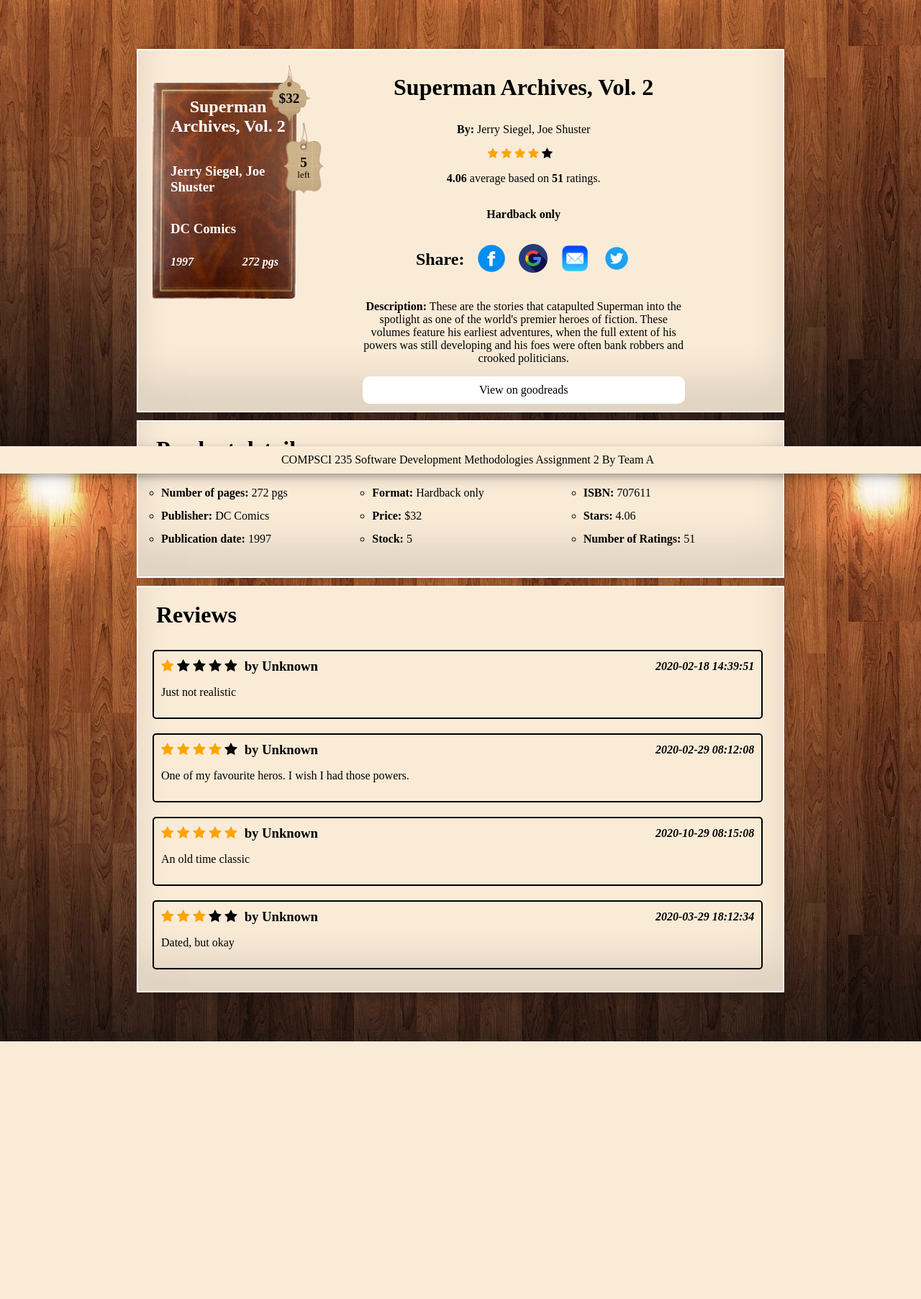
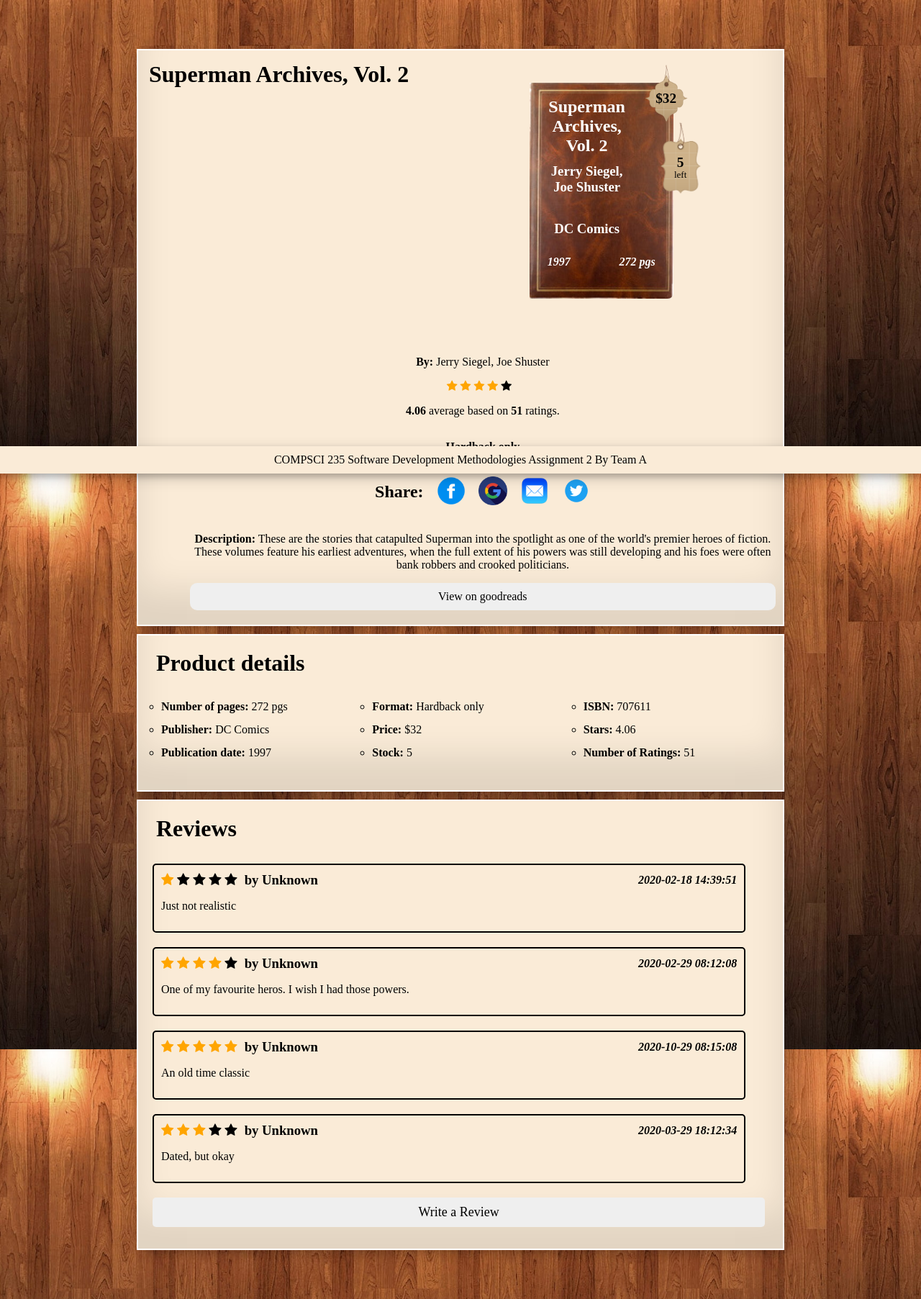
Before and after one commit to KimberleyEvans-Parker/BookBrowser, a Flask app: page /book/707611 in a window 1280 px wide. Shown: the part 142-1947 px from the top of the page at 72% size. Before the commit the page ends 1589 px from the top, so only its background shows below. Run offline with Flask 2, Linux system fonts and the light colour scheme.

Commit message:
Make containers flex

```diff
--- a/library/static/css/main.css
+++ b/library/static/css/main.css
@@ -27,7 +27,7 @@ a {
 }
 
 .link {
-    background-color: white;
+    background-color: #efefef;
     border-radius: 10px;
     padding: 10px;
 }
@@ -74,6 +74,39 @@ button:hover {
     position: relative;
     height: 100%;
 }
+
+
+/* ------------------------- responsive containers --------------------------- */
+
+* {
+    box-sizing: border-box;
+  }
+
+  .flex-container {
+    display: flex;
+    flex-wrap: wrap;
+    /* font-size: 30px; */
+    text-align: center;
+  }
+
+  .flex-item-left {
+    padding: 10px;
+    flex: 20%;
+  }
+
+  .flex-item-right {
+    padding: 10px;
+    flex: 50%;
+  }
+
+  /* Responsive layout - makes a one column-layout instead of a two-column layout */
+  @media (max-width: 500px) {
+    .flex-item-right, .flex-item-left {
+      flex: 100%;
+    }
+  }
+
+/* ------------------------- change page buttons --------------------------- */
 
 .change-page {
     color: antiquewhite;
@@ -123,6 +156,27 @@ button:hover {
     margin-top: -20px;
     font-style: italic;
 }
+
+.write-review-button {
+    margin: 20px;
+    margin-top: 0px;
+    padding: 10px;
+    width: 95%;
+    border-radius: 5px;
+    background-color: #efefef;
+    font-family: inherit;
+    font-size: large;
+}
+
+.form-wrapper{}
+
+.rating-field{}
+
+.review-field{}
+
+.review-errors{}
+
+.textarea{}
 
 /* ------------------------- rating --------------------------- */
 .star-rating {
--- a/library/templates/books_and_reviews/book.html
+++ b/library/templates/books_and_reviews/book.html
@@ -7,11 +7,16 @@
 {% block content %}
 <main id="main" xmlns="http://www.w3.org/1999/html">
     <div class="single-book-container">
-        <div class="book-section">
-            <div class="single-book">
+        <div class="book-section flex-container">
             <header>
                 <h1>{{ book.title}}</h1>
             </header>
+
+            <div class="book-item flex-item-left">
+                {{ book_macro.book_item(book, price, stock) }}
+            </div>
+
+            <div class="single-book flex-item-right">
 
                 <body>
                     {% if book.authors == none %}
@@ -56,10 +61,6 @@
                 </body>
             </div>
 
-            <div class="book-item">
-                {{ book_macro.book_item(book, price, stock) }}
-            </div>
-
         </div>
 
         <div class="book-section">
@@ -94,6 +95,9 @@
                     {{ review_macro.review_item(review) }}
                 {% endfor %}
             {% endif %}
+            <a  href="{{ url_for('books_bp.write_review', id=book.book_id) }}" >
+                <button class="write-review-button">Write a Review</button>
+            </a>
         </div>
     </div>
 </main>
```
Lines whose indentation alone changed are shown as unchanged.
